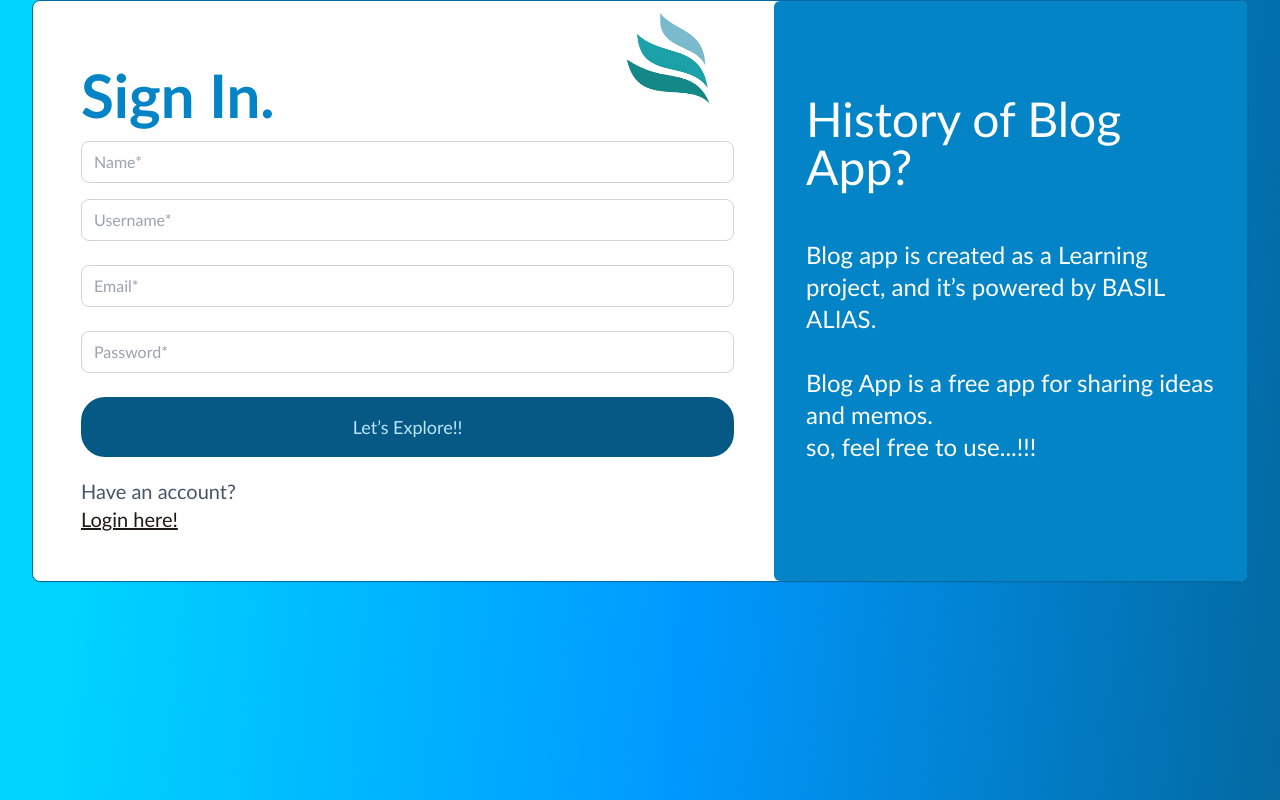
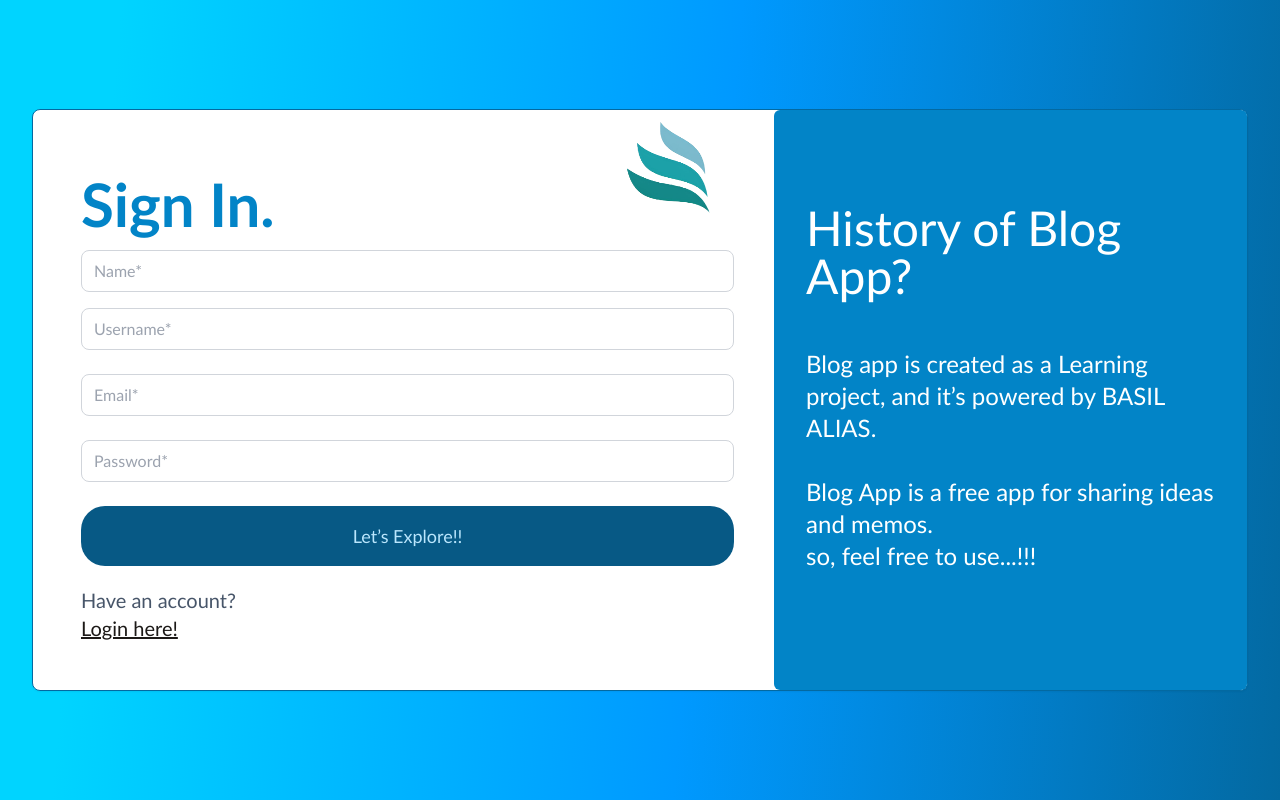
Before and after one commit to basilalias0/mern-blog-app, a React (Create React App) app in the folder frontend/: page /signup in a window 1280 px wide. Built offline with nearby package versions, Linux system fonts and the light colour scheme.

Commit message:
Design Small improvement 5

```diff
--- a/frontend/src/Pages/SignupPage.js
+++ b/frontend/src/Pages/SignupPage.js
@@ -68,8 +68,8 @@ function SignupPage() {
         }
      })
   return (
-    <div className="container mx-auto sm:px-6 lg:px-8 min-h-screen">
-      <div className="flex items-center justify-center min-h-full">
+    <div className="container flex items-center justify-center mx-auto sm:px-6 lg:px-8 min-h-screen ">
+      <div className="flex items-center justify-center min-h-full max-md:my-4">
     <div className="pl-12 bg-white rounded-lg border border-sky-700 border-solid shadow-sm max-md:pl-5 max-md:pr-5">
       <div className="flex gap-5 max-md:flex-col max-md:gap-0">
         <main className="flex flex-col w-[58%] max-md:ml-0 max-md:w-full">
```
